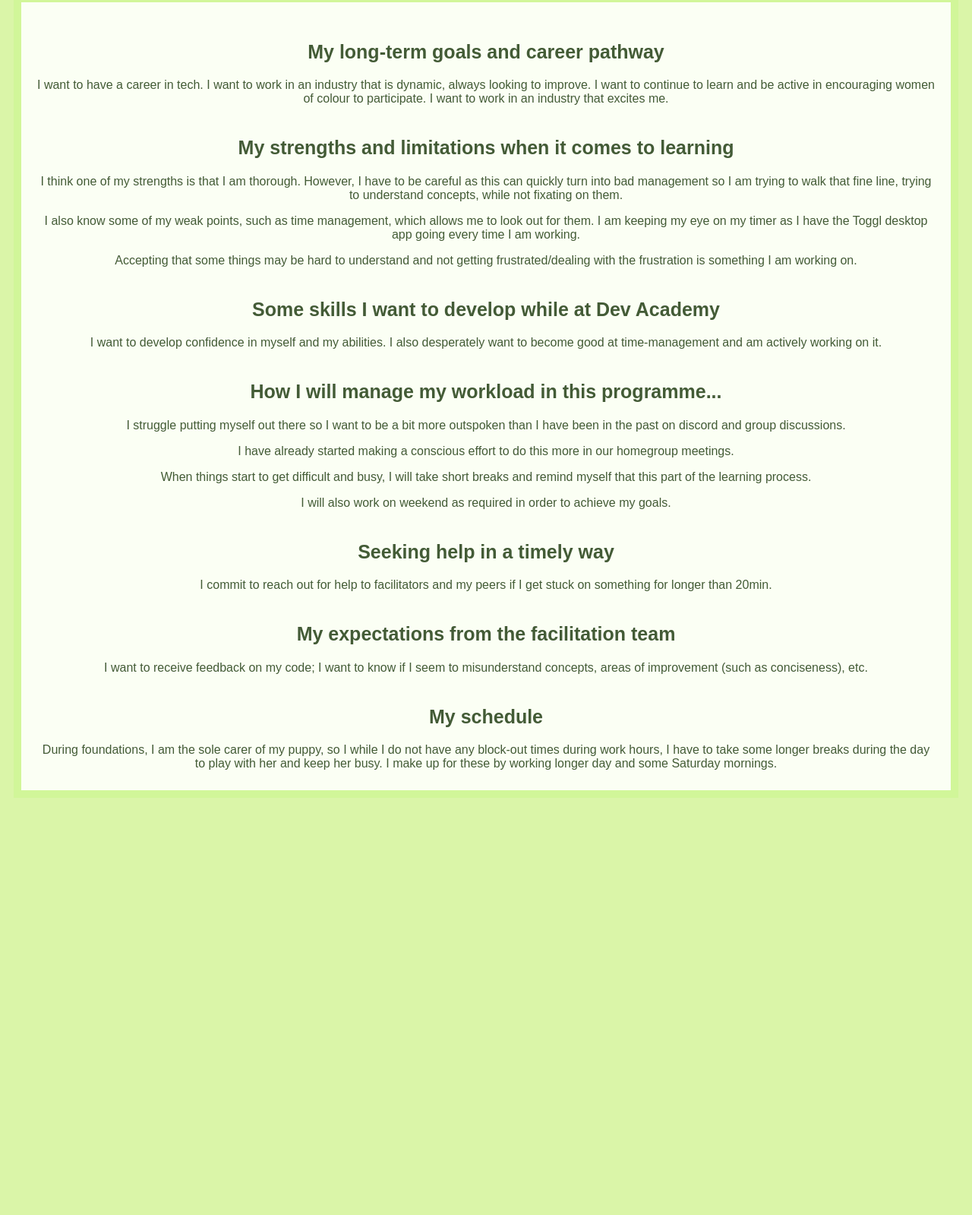
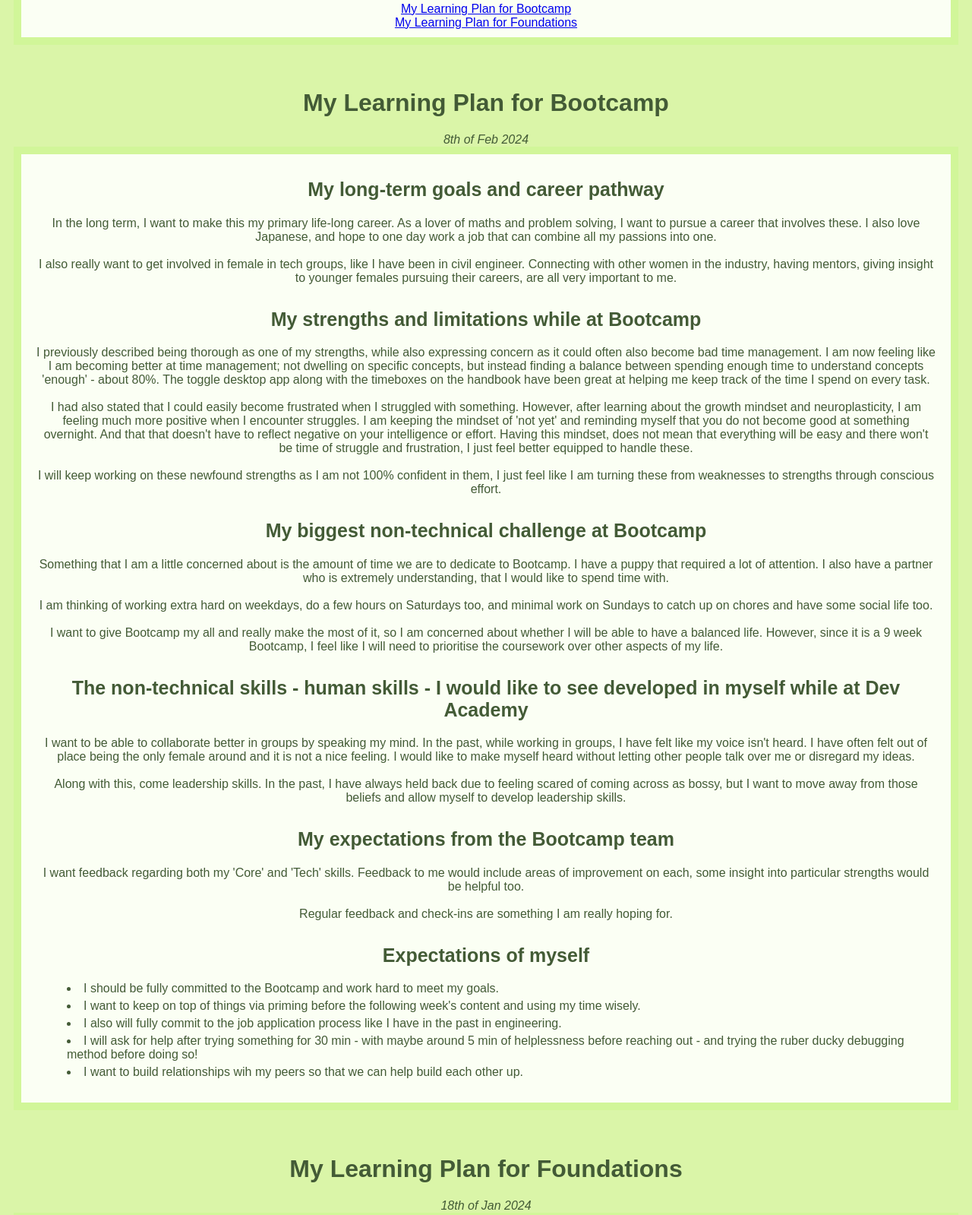
Before and after one commit to haruka-ogino/haruka-ogino-blog.github.io, a plain HTML site: page blog/learning-plan.html in a window 1280 px wide. Shown: the part 97-1696 px from the top of the page at 76% size. Before the commit the page ends 1155 px from the top, so only its background shows below. Drawn offline with Linux system fonts and the light colour scheme.

Commit message:
My learning plan updated for Bootcamp

```diff
--- a/blog/learning-plan.html
+++ b/blog/learning-plan.html
@@ -7,7 +7,124 @@
     <title>My Learning Plan</title>
   </head>
   <body>
-    <h1>My Learning Plan</h1>
+    <div class="blog-entry">
+      <h2>My Learning Plans</h2>
+      <a href="#bootcamp-plan">My Learning Plan for Bootcamp</a>
+      <br />
+      <a href="#foundations-plan">My Learning Plan for Foundations</a>
+    </div>
+    <br /><br />
+
+    <h1 id="bootcamp-plan">My Learning Plan for Bootcamp</h1>
+    <div class="date">8th of Feb 2024</div>
+    <div class="blog-entry">
+      <h2>My long-term goals and career pathway</h2>
+      <p>
+        In the long term, I want to make this my primary life-long career. As a
+        lover of maths and problem solving, I want to pursue a career that
+        involves these. I also love Japanese, and hope to one day work a job
+        that can combine all my passions into one.
+        <br /><br />
+        I also really want to get involved in female in tech groups, like I have
+        been in civil engineer. Connecting with other women in the industry,
+        having mentors, giving insight to younger females pursuing their
+        careers, are all very important to me.
+      </p>
+
+      <h2>My strengths and limitations while at Bootcamp</h2>
+      <p>
+        I previously described being thorough as one of my strengths, while also
+        expressing concern as it could often also become bad time management. I
+        am now feeling like I am becoming better at time management; not
+        dwelling on specific concepts, but instead finding a balance between
+        spending enough time to understand concepts 'enough' - about 80%. The
+        toggle desktop app along with the timeboxes on the handbook have been
+        great at helping me keep track of the time I spend on every task.
+        <br /><br />
+        I had also stated that I could easily become frustrated when I struggled
+        with something. However, after learning about the growth mindset and
+        neuroplasticity, I am feeling much more positive when I encounter
+        struggles. I am keeping the mindset of 'not yet' and reminding myself
+        that you do not become good at something overnight. And that that
+        doesn't have to reflect negative on your intelligence or effort. Having
+        this mindset, does not mean that everything will be easy and there won't
+        be time of struggle and frustration, I just feel better equipped to
+        handle these.
+        <br /><br />
+        I will keep working on these newfound strengths as I am not 100%
+        confident in them, I just feel like I am turning these from weaknesses
+        to strengths through conscious effort.
+      </p>
+
+      <h2>My biggest non-technical challenge at Bootcamp</h2>
+      <p>
+        Something that I am a little concerned about is the amount of time we
+        are to dedicate to Bootcamp. I have a puppy that required a lot of
+        attention. I also have a partner who is extremely understanding, that I
+        would like to spend time with.<br /><br />
+        I am thinking of working extra hard on weekdays, do a few hours on
+        Saturdays too, and minimal work on Sundays to catch up on chores and
+        have some social life too.<br /><br />
+        I want to give Bootcamp my all and really make the most of it, so I am
+        concerned about whether I will be able to have a balanced life. However,
+        since it is a 9 week Bootcamp, I feel like I will need to prioritise the
+        coursework over other aspects of my life.
+      </p>
+
+      <h2>
+        The non-technical skills - human skills - I would like to see developed
+        in myself while at Dev Academy
+      </h2>
+      <p>
+        I want to be able to collaborate better in groups by speaking my mind.
+        In the past, while working in groups, I have felt like my voice isn't
+        heard. I have often felt out of place being the only female around and
+        it is not a nice feeling. I would like to make myself heard without
+        letting other people talk over me or disregard my ideas.
+        <br /><br />
+        Along with this, come leadership skills. In the past, I have always held
+        back due to feeling scared of coming across as bossy, but I want to move
+        away from those beliefs and allow myself to develop leadership skills.
+      </p>
+
+      <h2>My expectations from the Bootcamp team</h2>
+      <p>
+        I want feedback regarding both my 'Core' and 'Tech' skills. Feedback to
+        me would include areas of improvement on each, some insight into
+        particular strengths would be helpful too.<br />
+        <br />
+        Regular feedback and check-ins are something I am really hoping for.
+      </p>
+
+      <h2>Expectations of myself</h2>
+      <ul>
+        <li>
+          I should be fully committed to the Bootcamp and work hard to meet my
+          goals.
+        </li>
+        <li>
+          I want to keep on top of things via priming before the following
+          week's content and using my time wisely.
+        </li>
+        <li>
+          I also will fully commit to the job application process like I have in
+          the past in engineering.
+        </li>
+        <li>
+          I will ask for help after trying something for 30 min - with maybe
+          around 5 min of helplessness before reaching out - and trying the
+          ruber ducky debugging method before doing so!
+        </li>
+        <li>
+          I want to build relationships wih my peers so that we can help build
+          each other up.
+        </li>
+      </ul>
+    </div>
+    <br /><br />
+
+    <h1 id="foundations-plan">My Learning Plan for Foundations</h1>
+    <div class="date">18th of Jan 2024</div>
     <div class="blog-entry">
       <h2>My long-term goals and career pathway</h2>
       <p>
--- a/styles/main.css
+++ b/styles/main.css
@@ -51,11 +51,11 @@ li {
 }
 
 h1 {
-  padding-top: 10px;
+  padding-top: 1px;
 }
 
 h2 {
-  padding-top: 20px;
+  padding-top: 10px;
   font-size: 25px;
 }
 
@@ -86,7 +86,7 @@ h2 {
   border-color: rgb(209, 246, 153);
   background-color: rgb(251, 255, 244);
   max-width: 1200px;
-  padding: 10px 20px 10px 20px;
+  padding: 1px 20px 10px 20px;
   margin: auto;
   flex-grow: 1;
 }
```
Also changed, not shown: index.html (+3 -1 lines), 1 other file.
